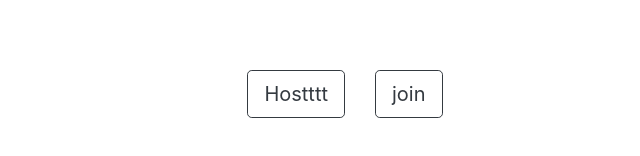
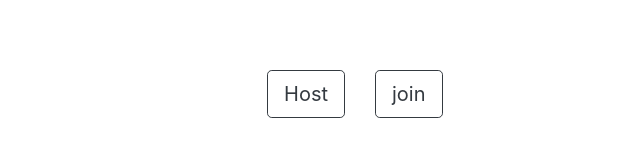
Before and after one commit to krutarth0/housie, a React (Create React App) app: page / in a window 1280 px wide. Shown: the part 430-586 px from the top of the page, without its empty margins (280-920 px from the left). Built offline with nearby package versions, Linux system fonts and the light colour scheme.

Commit message:
confirmed connection

```diff
--- a/src/components/LandingPage.js
+++ b/src/components/LandingPage.js
@@ -49,7 +49,7 @@ class LandingPage extends React.Component{
          <div className="row logo"> <img src={logo} className="App-logo" alt="logo" /></div>
           <div className="row nav">
            <div className="col host-col">
-             <Button size="lg" variant="outline-dark" onClick={this.handleClickHost}>Hostttt
+             <Button size="lg" variant="outline-dark" onClick={this.handleClickHost}>Host
              </Button>
            </div>
           <div className="col join">
```
